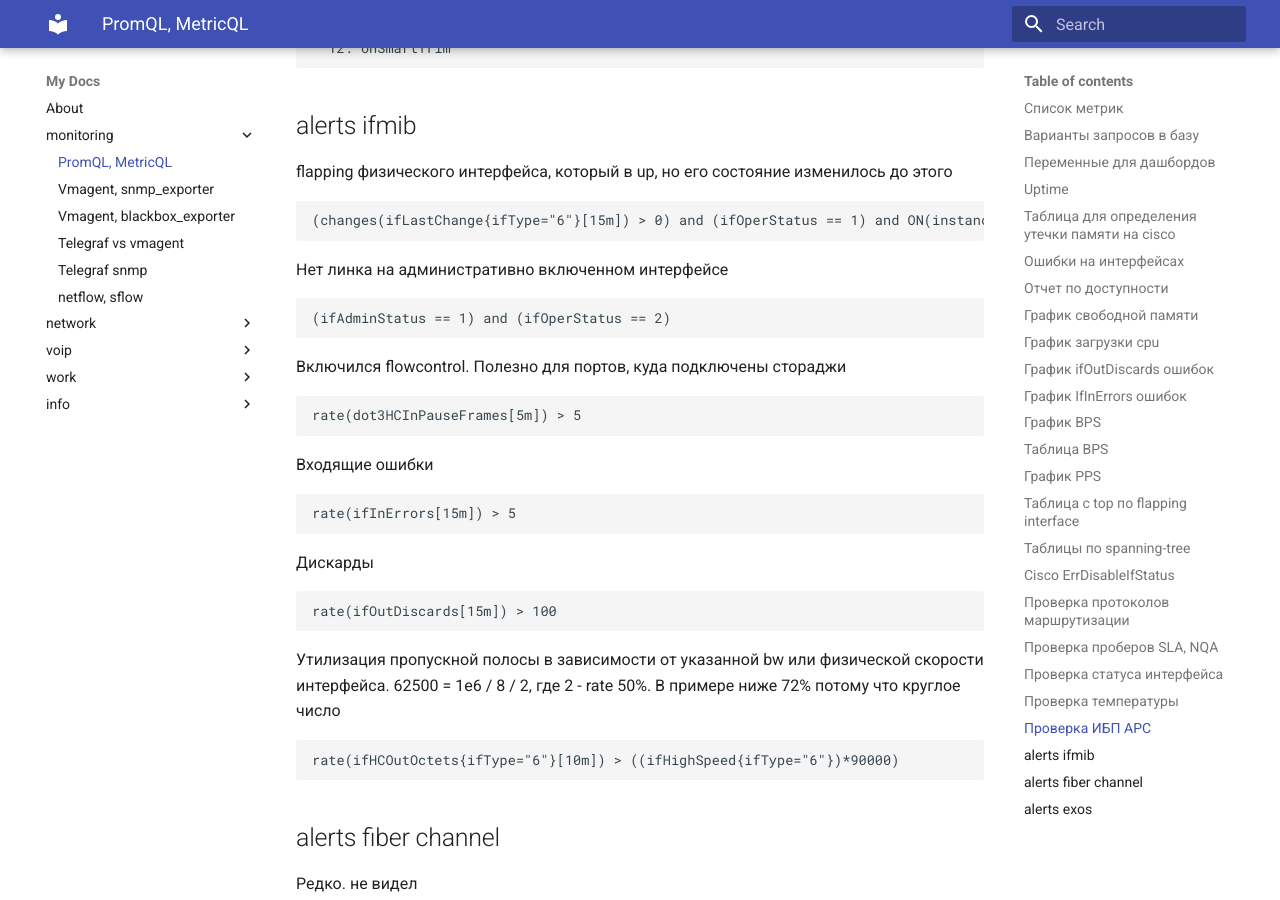
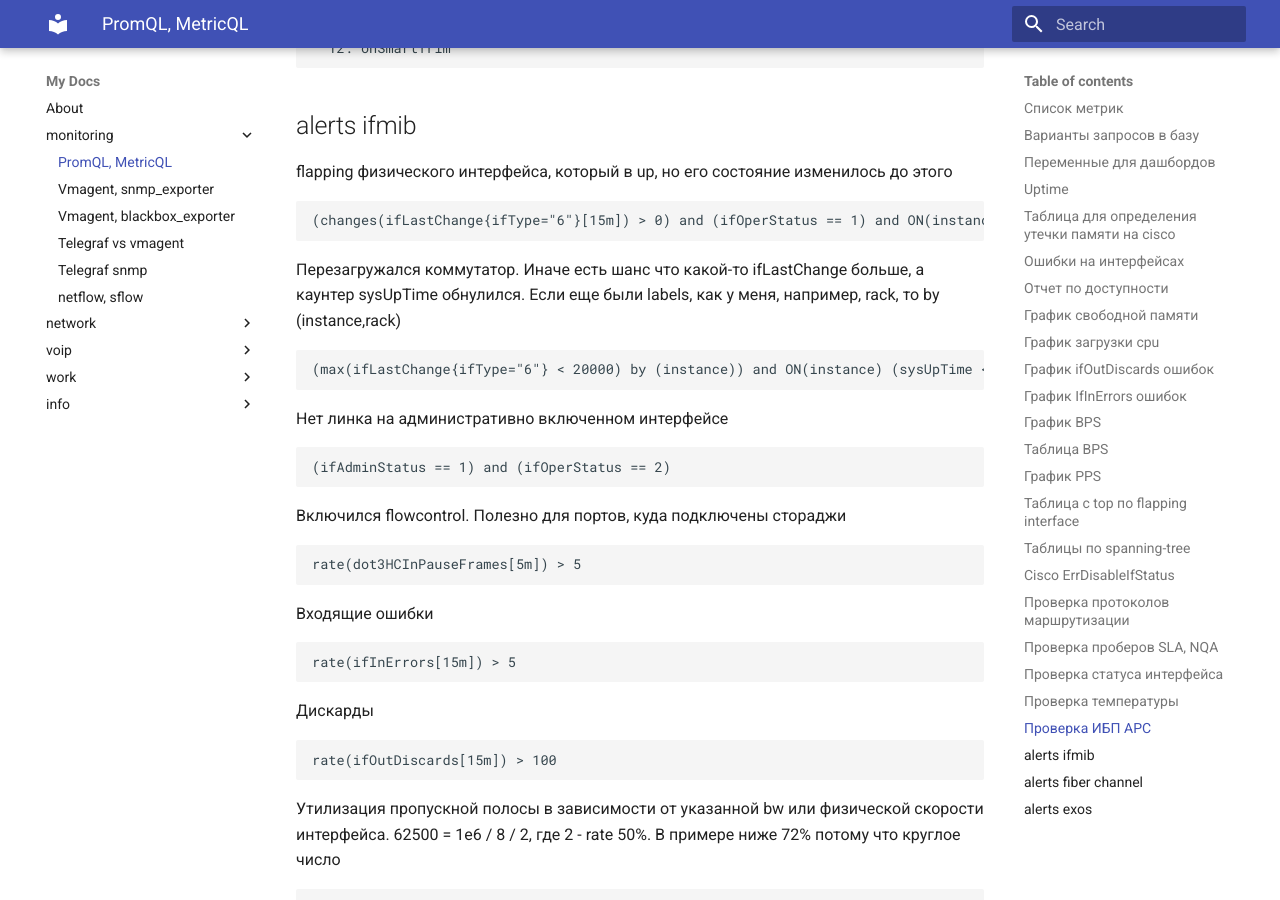
Before and after one commit to v98765/v98765.github.io, an MkDocs documentation site: the page built from docs/monitoring/promql_metricql.md, in a window 1280 px wide and 900 px high, scrolled down 10654 px. Built offline with MkDocs 1.6.1 and Material for MkDocs 9.7.7, drawn with Linux system fonts in a browser that asks for light colours.

Commit message:
monitoring/promql_metricql.md sysuptime + iflastchange

````diff
--- a/docs/monitoring/promql_metricql.md
+++ b/docs/monitoring/promql_metricql.md
@@ -408,6 +408,11 @@ flapping физического интерфейса, который в up, но
 ```text
 (changes(ifLastChange{ifType="6"}[15m]) > 0) and (ifOperStatus == 1) and ON(instance) (sysUpTime > 150000)
 ```
+Перезагружался коммутатор. Иначе есть шанс что какой-то ifLastChange больше, а каунтер sysUpTime обнулился.
+Если еще были labels, как у меня, например, rack, то by (instance,rack)
+```text
+(max(ifLastChange{ifType="6"} < 20000) by (instance)) and ON(instance) (sysUpTime < 150000)
+```
 Нет линка на административно включенном интерфейсе
 ```text
 (ifAdminStatus == 1) and (ifOperStatus == 2)
````
